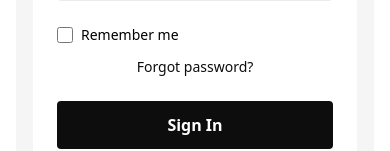
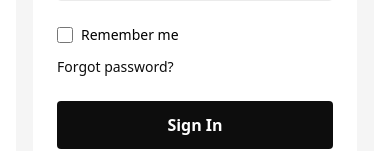
Before and after one commit to venawm/coding-challange, a React (Vite) app: page / in a window 390 px wide. Shown: the part 469-620 px from the top of the page. Built offline with nearby package versions, Linux system fonts and the light colour scheme.

Commit message:
fix: fix type errors and refactor code

```diff
--- a/src/App.tsx
+++ b/src/App.tsx
@@ -7,7 +7,6 @@ import UsersPage from "./pages/Users";
 import UserDetailPage from "./pages/UserDetail";
 import { PreferencesProvider } from "./context/UserPreferencesContext";
 import FavoritesPage from "./pages/Favourites";
-import ThemeSwitcher from "./components/ui/theme-switch";
 
 function App() {
   return (
--- a/src/components/dashboard/sidebar.tsx
+++ b/src/components/dashboard/sidebar.tsx
@@ -13,14 +13,12 @@ const Sidebar: React.FC = () => {
   const location = useLocation();
   const { logout } = useAuth();
 
-  // 1. Define a handler to close the drawer
+  // Closes the drawer on mobile after clicking a link
   const handleLinkClick = () => {
-    // We need to find the checkbox that controls the drawer
-    const elem = document.getElementById("my-drawer") as HTMLInputElement;
-    if (elem) {
-      // Uncheck the checkbox to close the drawer
-      elem.checked = false;
-    }
+    const drawer = document.getElementById(
+      "my-drawer"
+    ) as HTMLInputElement | null;
+    if (drawer) drawer.checked = false;
   };
 
   const menuItems: MenuItem[] = [
@@ -37,26 +35,28 @@ const Sidebar: React.FC = () => {
   ];
 
   return (
-    <aside className="bg-base-100 text-base-content w-64 h-screen md:h-auto flex flex-col">
+    <aside className="bg-base-100 text-base-content w-64 h-screen md:h-auto flex flex-col shadow-sm">
       {/* Logo / Header */}
-      <div className="p-4 flex items-center gap-3 border-b border-base-200">
-        <div className="w-10 h-10 bg-primary text-primary-content rounded-lg flex items-center justify-center font-bold text-xl">
-          U
+      <div className="p-4 flex items-center justify-between border-b border-base-200">
+        <div className="flex items-center gap-3">
+          <div className="w-10 h-10 bg-primary text-primary-content rounded-lg flex items-center justify-center font-bold text-xl">
+            U
+          </div>
+          <span className="font-bold text-xl">User Portal</span>
         </div>
-        <span className="font-bold text-xl">User Portal</span> <ThemeSwitcher />
+        <ThemeSwitcher />
       </div>
 
       {/* Navigation Menu */}
-      <ul className="menu p-4 flex-1 gap-2">
+      <ul className="menu p-4 flex-1 gap-2 w-full">
         {menuItems.map((item) => {
           const isActive = location.pathname === item.href;
           return (
             <li key={item.label} className="w-full">
               <Link
                 to={item.href}
-                // 2. Attach the click handler to each link
                 onClick={handleLinkClick}
-                className={`flex items-center gap-2 px-3 py-2  rounded-md ${
+                className={`flex items-center gap-2 px-3 py-2 rounded-md transition-colors duration-200 ${
                   isActive
                     ? "bg-base-200 font-semibold hover:bg-base-300"
                     : "hover:bg-base-300"
@@ -73,7 +73,7 @@ const Sidebar: React.FC = () => {
       {/* Logout Footer */}
       <div className="p-4 border-t border-base-200">
         <button
-          className="btn btn-ghost w-full justify-start"
+          className="btn btn-ghost w-full justify-start flex items-center gap-2 hover:bg-base-300 transition-colors duration-200"
           onClick={() => logout()}
         >
           <LogOut className="w-5 h-5" />
--- a/src/components/ui/button.tsx
+++ /dev/null
@@ -1,39 +0,0 @@
-const Button: React.FC<{
-  children: React.ReactNode;
-  variant?: "primary" | "secondary" | "ghost" | "error";
-  size?: "sm" | "md" | "lg";
-  onClick?: () => void;
-  icon?: React.ReactNode;
-}> = ({ children, variant = "primary", size = "md", onClick, icon }) => {
-  const baseStyles =
-    "inline-flex items-center gap-2 font-medium transition-all duration-200 rounded-md";
-
-  const variants = {
-    primary:
-      "bg-primary text-primary-content hover:opacity-90 shadow-sm hover:shadow-md",
-    secondary:
-      "bg-secondary text-secondary-content hover:opacity-90 shadow-sm hover:shadow-md",
-    ghost:
-      "bg-base-100 border border-base-300 text-base-content hover:bg-base-200",
-    error:
-      "bg-error text-error-content hover:opacity-90 shadow-sm hover:shadow-md",
-  };
-
-  const sizes = {
-    sm: "px-3 py-1.5 text-sm",
-    md: "px-4 py-2 text-base",
-    lg: "px-6 py-3 text-lg",
-  };
-
-  return (
-    <button
-      onClick={onClick}
-      className={`${baseStyles} ${variants[variant]} ${sizes[size]}`}
-    >
-      {icon}
-      {children}
-    </button>
-  );
-};
-
-export default Button;
--- a/src/components/ui/loader.tsx
+++ b/src/components/ui/loader.tsx
@@ -1,5 +1,3 @@
-import { Loader2 } from "lucide-react";
-
 const LoadingSpinner: React.FC = () => (
   <div className="flex justify-center items-center h-screen">
     <div className="text-center">
--- a/src/components/ui/searchbar.tsx
+++ b/src/components/ui/searchbar.tsx
@@ -1,5 +1,3 @@
-import { Search } from "lucide-react";
-
 const SearchBar: React.FC<{ value: string; onChange: (v: string) => void }> = ({
   value,
   onChange,
--- a/src/components/user-details/action-buttons.tsx
+++ b/src/components/user-details/action-buttons.tsx
@@ -1,21 +1,21 @@
 import { AlertTriangle, Check, Send } from "lucide-react";
-import Button from "../ui/button";
 
 const ActionButtons: React.FC = () => (
   <div className="flex flex-wrap gap-3 pb-6 mb-6 border-b border-base-300">
-    <Button variant="primary" size="md" icon={<Send className="w-4 h-4" />}>
+    <button className="btn btn-primary flex items-center gap-2">
+      <Send className="w-4 h-4" />
       Send Message
-    </Button>
-    <Button variant="secondary" size="md" icon={<Check className="w-4 h-4" />}>
+    </button>
+
+    <button className="btn btn-secondary flex items-center gap-2">
+      <Check className="w-4 h-4" />
       Add to Contacts
-    </Button>
-    <Button
-      variant="ghost"
-      size="md"
-      icon={<AlertTriangle className="w-4 h-4" />}
-    >
+    </button>
+
+    <button className="btn btn-ghost flex items-center gap-2">
+      <AlertTriangle className="w-4 h-4" />
       Report User
-    </Button>
+    </button>
   </div>
 );
 
--- a/src/components/user-details/profile-header.tsx
+++ b/src/components/user-details/profile-header.tsx
@@ -1,32 +1,37 @@
 import { Bookmark, Map } from "lucide-react";
 import type { User } from "../../types";
 import StarRating from "../ui/star-rating";
-import Button from "../ui/button";
 
 const ProfileHeader: React.FC<{
   user: User;
   rating: number;
 }> = ({ user, rating }) => (
   <div className="flex flex-wrap justify-between items-start mb-6 pb-6 border-b border-base-300">
+    {/* Left: User Info */}
     <div className="flex-grow">
       <h1 className="text-4xl font-bold text-base-content mb-2">
         {`${user.firstName} ${user.lastName}`}
       </h1>
+
       <p className="text-neutral flex items-center gap-2 mb-3">
         <Map className="w-4 h-4" />
         {user.address.city}, {user.address.state}
       </p>
+
       <div className="flex items-center gap-3">
         <span className="font-bold text-2xl text-base-content">
           {rating.toFixed(1)}
         </span>
         <StarRating rating={rating} />
-        <span className="text-sm text--neutral ml-2">Professional Rating</span>
+        <span className="text-sm text-neutral ml-2">Professional Rating</span>
       </div>
     </div>
-    <Button variant="ghost" size="md" icon={<Bookmark className="w-4 h-4" />}>
+
+    {/* Right: Bookmark Button */}
+    <button className="btn btn-ghost flex items-center gap-2">
+      <Bookmark className="w-4 h-4" />
       Bookmark
-    </Button>
+    </button>
   </div>
 );
 
--- a/src/pages/Login.tsx
+++ b/src/pages/Login.tsx
@@ -87,12 +87,12 @@ const LoginPage: React.FC = () => {
                   Remember me
                 </span>
               </label>
-              <button
-                type="button"
+              <a
+                href="/"
                 className="text-primary hover:opacity-80 font-medium transition"
               >
                 Forgot password?
-              </button>
+              </a>
             </div>
 
             {error && (
--- a/src/pages/Users.tsx
+++ b/src/pages/Users.tsx
@@ -8,7 +8,6 @@ import Pagination from "../components/ui/pagination";
 import ItemsPerPageSelector from "../components/ui/item-per-page-selector";
 import { usePreferences } from "../context/UserPreferencesContext";
 import LoadingSpinner from "../components/ui/loader";
-import ThemeSwitcher from "../components/ui/theme-switch";
 
 const UsersPage: React.FC = () => {
   const preferences = usePreferences();
```
